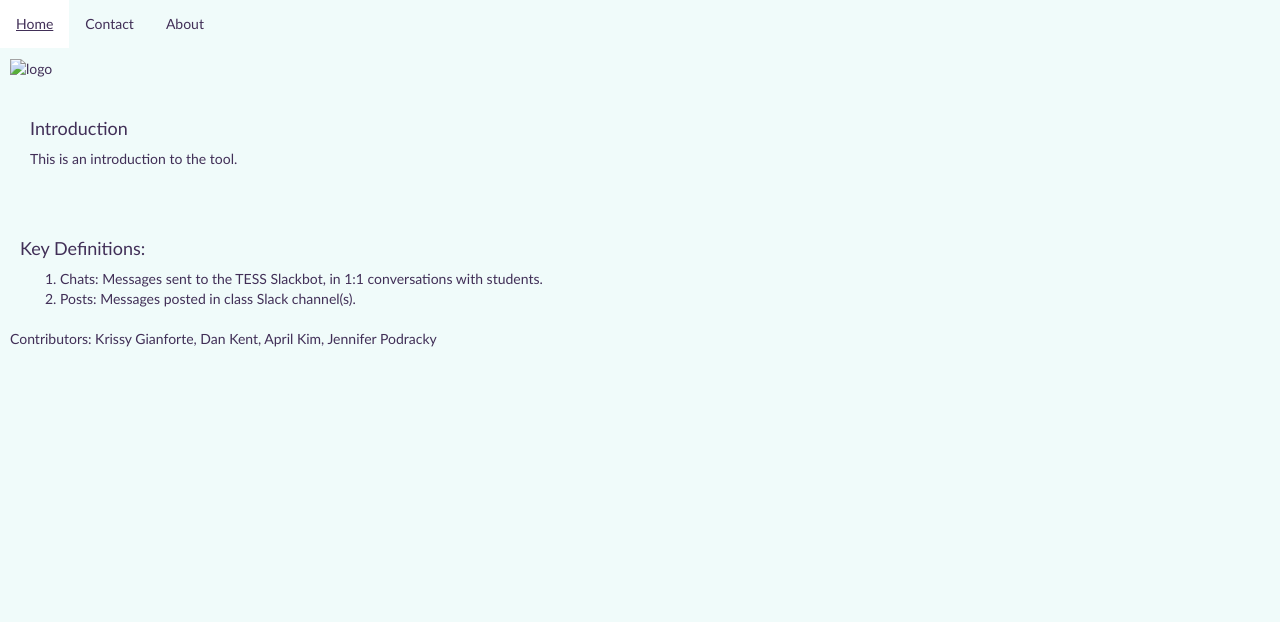
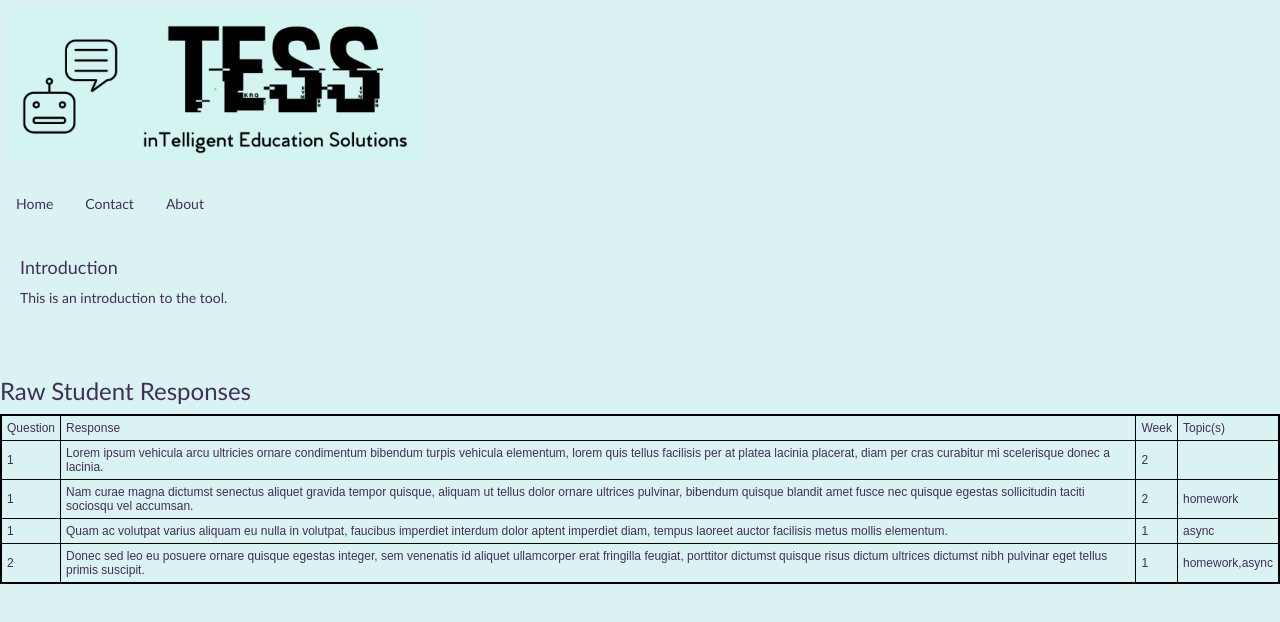
Before and after one commit to jmercado14/w210-spring2019-final-project, a plain HTML site: page dashboard/index.html in a window 1280 px wide. Drawn offline with nearby package versions, Linux system fonts and the light colour scheme.

Commit message:
dashboard and logo updates

```diff
--- a/dashboard/css/style.css
+++ b/dashboard/css/style.css
@@ -9,7 +9,7 @@ text {
 }
 body {
 	color: #412F57;
-	background-color: #F0FBFA;
+	background-color: #DAF3F2;
 	font-family: "Trebuchet MS", Helvetica, sans-serif;
 }
 p {
@@ -23,7 +23,7 @@ ul {
     margin: 0;
     padding: 0;
     overflow: hidden;
-    background-color: #F0FBFA;
+    background-color: #DAF3F2;
 }
 
 li {
@@ -43,3 +43,14 @@ li a:hover {
     background-color: #FFFFFF;
     color: #412F57;
 }
+
+table {
+    border-collapse: collapse;
+    border: 2px black solid;
+    font: 12px sans-serif;
+}
+
+td {
+    border: 1px black solid;
+    padding: 5px;
+}
--- /dev/null
+++ b/dashboard/data.csv
@@ -0,0 +1,5 @@
+Question,Response,Week,Topic(s)
+1,"Lorem ipsum vehicula arcu ultricies ornare condimentum bibendum turpis vehicula elementum, lorem quis tellus facilisis per at platea lacinia placerat, diam per cras curabitur mi scelerisque donec a lacinia.",2,
+1,"Nam curae magna dictumst senectus aliquet gravida tempor quisque, aliquam ut tellus dolor ornare ultrices pulvinar, bibendum quisque blandit amet fusce nec quisque egestas sollicitudin taciti sociosqu vel accumsan.",2,homework
+1,"Quam ac volutpat varius aliquam eu nulla in volutpat, faucibus imperdiet interdum dolor aptent imperdiet diam, tempus laoreet auctor facilisis metus mollis elementum.",1,async
+2,"Donec sed leo eu posuere ornare quisque egestas integer, sem venenatis id aliquet ullamcorper erat fringilla feugiat, porttitor dictumst quisque risus dictum ultrices dictumst nibh pulvinar eget tellus primis suscipit.",1,"homework,async"
--- a/dashboard/index.html
+++ b/dashboard/index.html
@@ -7,32 +7,54 @@
     <link rel="stylesheet" href="css/style.css">
   </head>
   <body>
-	<ul>
+	<div>
+    	<p>	<img src="tess_banner_logo_mini.png" alt="logo"> </p>
+    </div>
+    <ul>
   		<li><a class="active" href="index.html">Home</a></li>
   		<li><a href="contact.html">Contact</a></li>
   		<li><a href="about.html">About</a></li>
 	</ul>
-    <div>
-    	<p>	<img src="MarkeTV_3.png" alt="logo"> </p>
+
     <div>
     <div>
     	<h4>Introduction</h4>
     	<p>This is an introduction to the tool.  </p>
 
     </div>
-    <div class='tableauPlaceholder' id='viz1550433747094' style='position: relative'><noscript><a href='#'><img alt=' ' src='https:&#47;&#47;public.tableau.com&#47;static&#47;images&#47;YQ&#47;YQ7356HZJ&#47;1_rss.png' style='border: none' /></a></noscript><object class='tableauViz'  style='display:none;'><param name='host_url' value='https%3A%2F%2Fpublic.tableau.com%2F' /> <param name='embed_code_version' value='3' /> <param name='path' value='shared&#47;YQ7356HZJ' /> <param name='toolbar' value='yes' /><param name='static_image' value='https:&#47;&#47;public.tableau.com&#47;static&#47;images&#47;YQ&#47;YQ7356HZJ&#47;1.png' /> <param name='animate_transition' value='yes' /><param name='display_static_image' value='yes' /><param name='display_spinner' value='yes' /><param name='display_overlay' value='yes' /><param name='display_count' value='yes' /><param name='filter' value='publish=yes' /></object></div>                <script type='text/javascript'>                    var divElement = document.getElementById('viz1550433747094');                    var vizElement = divElement.getElementsByTagName('object')[0];                    vizElement.style.width='1000px';vizElement.style.height='827px';                    var scriptElement = document.createElement('script');                    scriptElement.src = 'https://public.tableau.com/javascripts/api/viz_v1.js';                    vizElement.parentNode.insertBefore(scriptElement, vizElement);                </script>
-  </div>
+    <div class='tableauPlaceholder' id='viz1550433747094' style='position: relative'><noscript><a href='#'><img alt=' ' src='https:&#47;&#47;public.tableau.com&#47;static&#47;images&#47;YQ&#47;YQ7356HZJ&#47;1_rss.png' style='border: none' /></a></noscript><object class='tableauViz'  style='display:none;'><param name='host_url' value='https%3A%2F%2Fpublic.tableau.com%2F' /> <param name='embed_code_version' value='3' /> <param name='path' value='shared&#47;YQ7356HZJ' /> <param name='toolbar' value='yes' /><param name='static_image' value='https:&#47;&#47;public.tableau.com&#47;static&#47;images&#47;YQ&#47;YQ7356HZJ&#47;1.png' /> <param name='animate_transition' value='yes' /><param name='display_static_image' value='yes' /><param name='display_spinner' value='yes' /><param name='display_overlay' value='yes' /><param name='display_count' value='yes' /><param name='filter' value='publish=yes' /></object>
+        </div>
+        <script type='text/javascript'>
+            var divElement = document.getElementById('viz1550433747094');
+            var vizElement = divElement.getElementsByTagName('object')[0];
+            vizElement.style.width='1000px';vizElement.style.height='827px';
+            var scriptElement = document.createElement('script');
+            scriptElement.src = 'https://public.tableau.com/javascripts/api/viz_v1.js';
+            vizElement.parentNode.insertBefore(scriptElement, vizElement);
+        </script>
+    </div>
+    <!-- page content -->
+    <h3>Raw Student Responses</h3>
+    <script src="http://d3js.org/d3.v3.min.js"></script>
+    <script src="js/responses.js"></script>
+    <!-- USE BELOW IF CAN'T GET JS FILE TO WORK
+    <script type="text/javascript"charset="utf-8">
+        d3.text("data.csv", function(data) {
+            var parsedCSV = d3.csv.parseRows(data);
 
-<div>
-    <h4>Key Definitions:</h4>
-    	<p>
-    		<ol>
- 				  <li>Chats: Messages sent to the TESS Slackbot, in 1:1 conversations with students.</li> <br />
-  				<li>Posts: Messages posted in class Slack channel(s). </li> <br />
-			</ol>
-    	</p>
- </div>
-    	<p>Contributors: Krissy Gianforte, Dan Kent, April Kim, Jennifer Podracky</p>
-    <!-- page content -->
+            var container = d3.select("body")
+                .append("table")
+
+                .selectAll("tr")
+                    .data(parsedCSV).enter()
+                    .append("tr")
+
+                .selectAll("td")
+                    .data(function(d) { return d; }).enter()
+                    .append("td")
+                    .text(function(d) { return d; });
+        });
+    </script>
+    -->
   </body>
 </html>
--- /dev/null
+++ b/dashboard/js/responses.js
@@ -0,0 +1,15 @@
+d3.text("data.csv", function(data) {
+            var parsedCSV = d3.csv.parseRows(data);
+
+            var container = d3.select("body")
+                .append("table")
+
+                .selectAll("tr")
+                    .data(parsedCSV).enter()
+                    .append("tr")
+
+                .selectAll("td")
+                    .data(function(d) { return d; }).enter()
+                    .append("td")
+                    .text(function(d) { return d; });
+});
```
Also changed, not shown: dashboard/about.html (+4 -4 lines), dashboard/contact.html (+3 -3 lines), dashboard/tess_banner_logo.png (added), dashboard/tess_banner_logo_mini.png (added), dashboard/tess_banner_logo_small.png (added), 1 other file.
